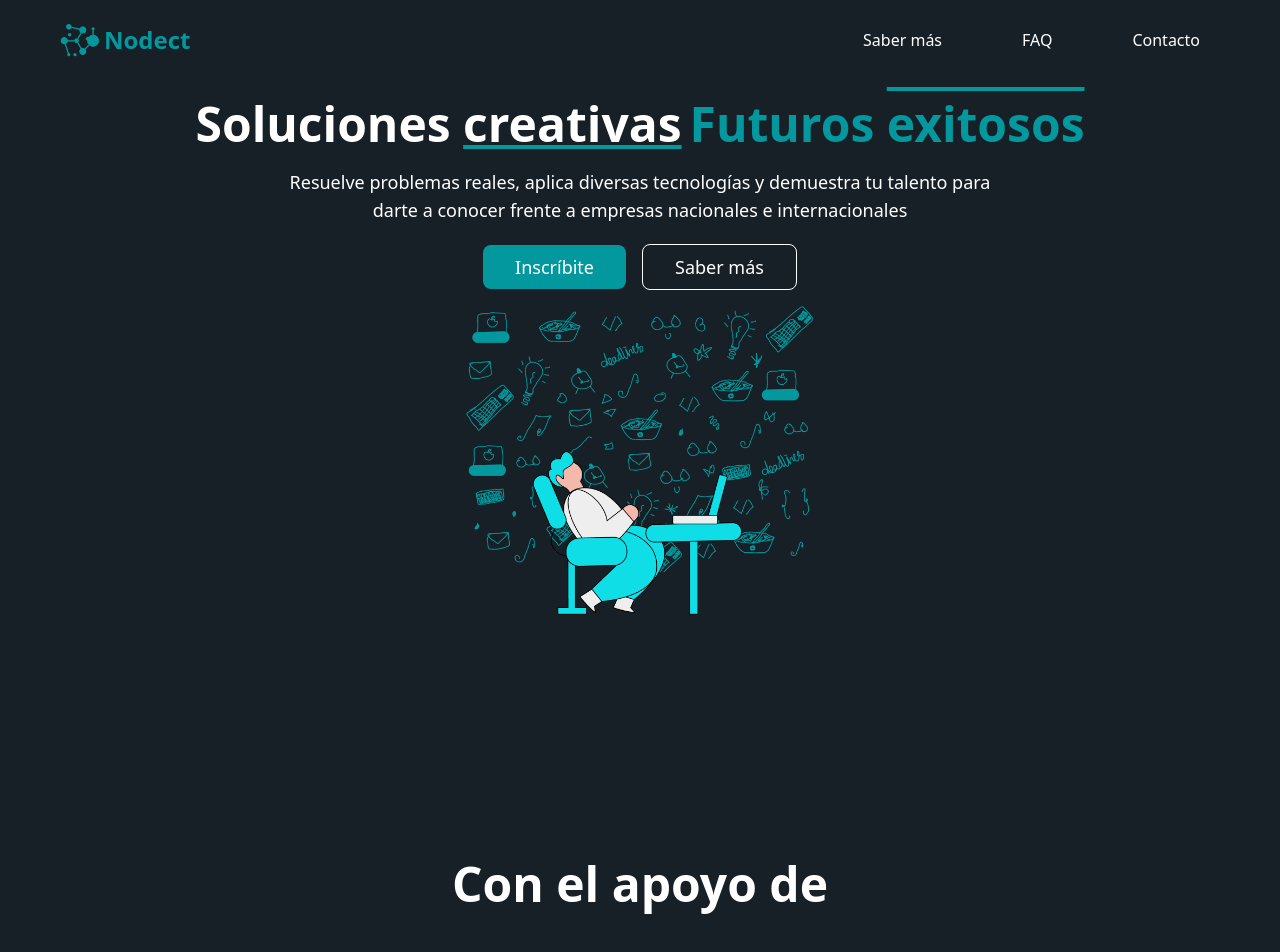
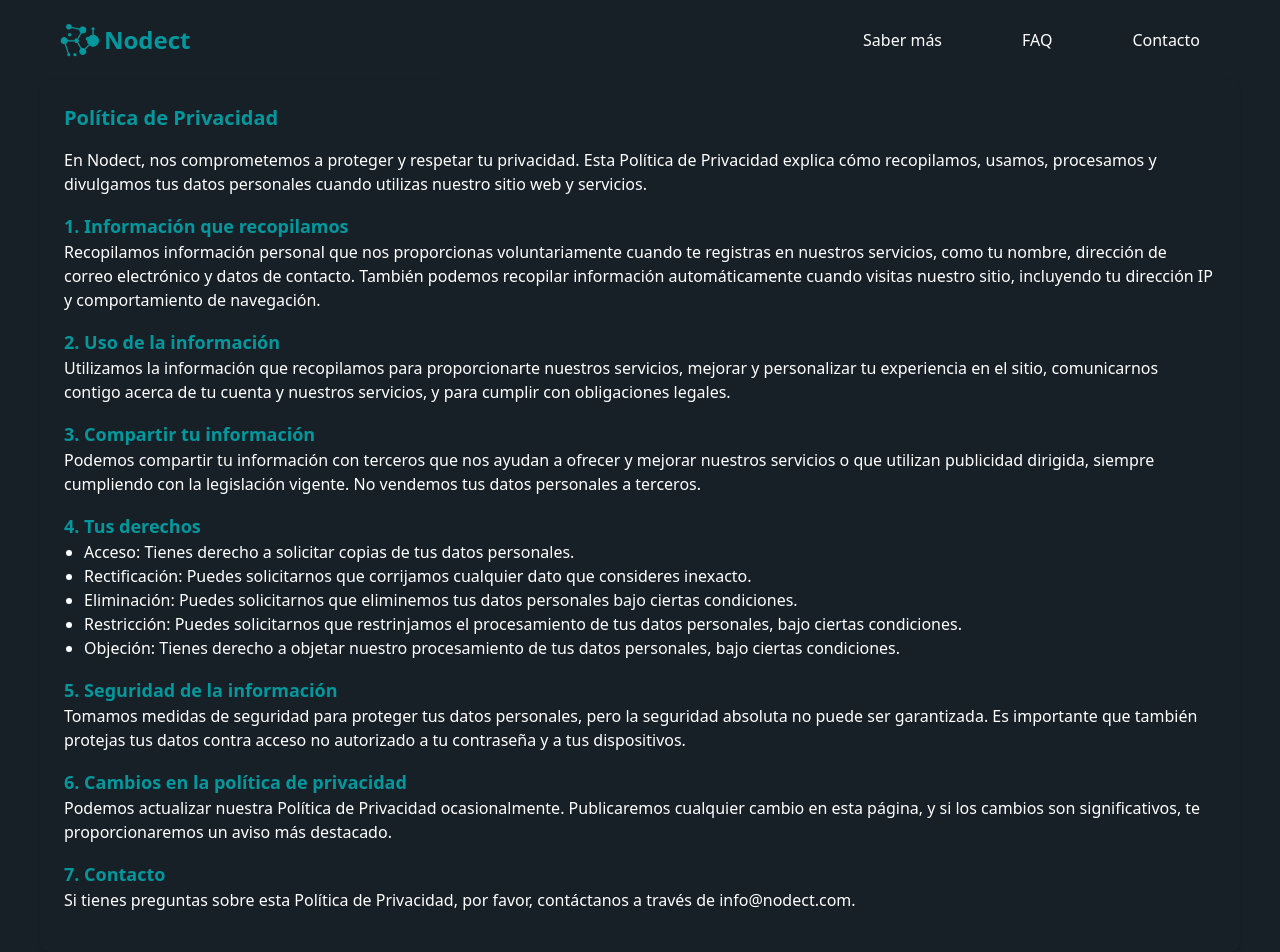
Before and after one commit to FabianChoque/LandingPageNodect, a React (Vite) app: page /#/privacy in a window 1280 px wide. Before the commit this address led to /. Shown: the top 952 px of the page. Built offline with nearby package versions, Linux system fonts and the light colour scheme.

Commit message:
NP-12 NP-15 Adding cookies and privacy policy pages

```diff
--- a/src/App.jsx
+++ b/src/App.jsx
@@ -1,11 +1,15 @@
 import { Navigate, Route, Routes } from "react-router-dom"
+//Footer and header
 import Navbar from "./components/ui/Navbar"
 import Footer from "./components/ui/Footer"
+
+//Pages
+import Home from "./pages/Home";
 import Contact from "./components/ui/Contact"
 import Faqs from "./components/ui/Faqs"
-import Home from "./pages/Home";
 import Bases from "./components/ui/Bases";
-
+import Cookies from "./pages/Cookies";
+import Privacy from "./pages/PrivacyPolicy";
 function App() {
   return (
     <div className="px-2 bg-bgbody xl:px-10">
@@ -15,6 +19,8 @@ function App() {
         <Route path="/contacto" element={ <Contact />}/>
         <Route path="/faqs" element={ <Faqs />}/>
         <Route path="/bases" element={ <Bases /> } />
+        <Route path="/cookies" element={ <Cookies /> } />
+        <Route path="/privacy" element={ <Privacy /> } />
         <Route path="/*" element={ <Navigate to='/'/>}/>
       </Routes>
       <Footer />
--- a/src/components/ui/Footer.jsx
+++ b/src/components/ui/Footer.jsx
@@ -19,6 +19,12 @@ const Footer = () => {
             <Link to="/faqs" className="text-white">
               FAQ
             </Link>
+            <Link to="/cookies" className="text-white">
+              Cookies
+            </Link>
+            <Link to="/privacy" className="text-white">
+              Privacidad
+            </Link>
             <Link to="/contacto" className="text-white">
               Contacto
             </Link>
--- /dev/null
+++ b/src/pages/Cookies.jsx
@@ -0,0 +1,76 @@
+import React from "react";
+const Cookies = () => {
+  return (
+    <section className="min-h-[90vh] md:min-h-[60vh] xl:min-h-[90vh]">
+      <div class="rounded-lg shadow p-6">
+        <h1 class="text-xl text-primary font-bold mb-4">Política de Cookies</h1>
+        <h2 class="text-lg text-primary font-semibold">1. Introducción</h2>
+        <p class="mb-4 text-white">
+          En Nodect, utilizamos cookies para mejorar tu experiencia en nuestra
+          plataforma. Esta política explica qué son las cookies, cómo las usamos
+          en nuestro sitio web y qué opciones tienes para controlarlas.
+        </p>
+
+        <h2 class="text-lg text-primary font-semibold">
+          2. ¿Qué son las cookies?
+        </h2>
+        <p class="mb-4 text-white">
+          Las cookies son pequeños archivos de texto que los sitios web que
+          visitas envían y almacenan en tu dispositivo. Las cookies se utilizan
+          para que el sitio web recuerde tus visitas y preferencias, ayudando a
+          proporcionar una experiencia más personalizada y a mejorar nuestros
+          servicios.
+        </p>
+
+        <h2 class="text-lg text-primary font-semibold">
+          3. Cómo utilizamos las cookies
+        </h2>
+        <ul class="list-disc text-white pl-5 mb-4">
+          <li>
+            <strong>Cookies esenciales:</strong> Necesarias para el
+            funcionamiento básico de nuestro sitio web, como mantener tu sesión
+            iniciada.
+          </li>
+          <li>
+            <strong>Cookies de rendimiento y análisis:</strong> Para analizar
+            cómo interactúan los usuarios con nuestro sitio y mejorar el
+            rendimiento y la funcionalidad del mismo.
+          </li>
+          <li>
+            <strong>Cookies de funcionalidad:</strong> Permiten que nuestro
+            sitio web recuerde las elecciones que haces y proporcionan
+            características mejoradas y más personales.
+          </li>
+          <li>
+            <strong>Cookies de publicidad y marketing:</strong> Se usan para
+            mostrar anuncios relevantes para ti y ayudar a medir la eficacia de
+            las campañas publicitarias.
+          </li>
+        </ul>
+
+        <h2 class="text-lg text-primary font-semibold">4. Tus opciones</h2>
+        <p class="mb-4 text-white">
+          Puedes gestionar o eliminar las cookies en cualquier momento a través
+          de los ajustes de tu navegador. Sin embargo, deshabilitar las cookies
+          puede afectar al funcionamiento de nuestro sitio.
+        </p>
+
+        <h2 class="text-lg text-primary font-semibold">
+          5. Cambios en la política de cookies
+        </h2>
+        <p class="mb-4 text-white">
+          Podemos actualizar esta política para reflejar cambios en las cookies
+          que utilizamos o por otras razones operativas, legales o regulatorias.
+        </p>
+
+        <h2 class="text-lg text-primary font-semibold">6. Más información</h2>
+        <p class="mb-4 text-white">
+          Si tienes preguntas sobre nuestro uso de cookies o esta política,
+          puedes contactarnos a través de info@nodect.com.
+        </p>
+      </div>
+    </section>
+  );
+};
+
+export default Cookies;
--- /dev/null
+++ b/src/pages/PrivacyPolicy.jsx
@@ -0,0 +1,89 @@
+import React from "react";
+const Privacy = () => {
+  return (
+    <section className="min-h-[90vh] md:min-h-[60vh] xl:min-h-[90vh]">
+      <div class="rounded-lg shadow p-6">
+        <h1 class="text-xl text-primary font-bold mb-4">Política de Privacidad</h1>
+        <p class="mb-4 text-white">
+          En Nodect, nos comprometemos a proteger y respetar tu
+          privacidad. Esta Política de Privacidad explica cómo recopilamos,
+          usamos, procesamos y divulgamos tus datos personales cuando utilizas
+          nuestro sitio web y servicios.
+        </p>
+
+        <h2 class="text-lg text-primary font-semibold">1. Información que recopilamos</h2>
+        <p class="mb-4 text-white">
+          Recopilamos información personal que nos proporcionas voluntariamente
+          cuando te registras en nuestros servicios, como tu nombre, dirección
+          de correo electrónico y datos de contacto. También podemos recopilar
+          información automáticamente cuando visitas nuestro sitio, incluyendo
+          tu dirección IP y comportamiento de navegación.
+        </p>
+
+        <h2 class="text-lg text-primary font-semibold">2. Uso de la información</h2>
+        <p class="mb-4 text-white">
+          Utilizamos la información que recopilamos para proporcionarte nuestros
+          servicios, mejorar y personalizar tu experiencia en el sitio,
+          comunicarnos contigo acerca de tu cuenta y nuestros servicios, y para
+          cumplir con obligaciones legales.
+        </p>
+
+        <h2 class="text-lg text-primary font-semibold">3. Compartir tu información</h2>
+        <p class="mb-4 text-white">
+          Podemos compartir tu información con terceros que nos ayudan a ofrecer
+          y mejorar nuestros servicios o que utilizan publicidad dirigida,
+          siempre cumpliendo con la legislación vigente. No vendemos tus datos
+          personales a terceros.
+        </p>
+
+        <h2 class="text-lg text-primary font-semibold">4. Tus derechos</h2>
+        <ul class="list-disc pl-5 mb-4 text-white">
+          <li>
+            Acceso: Tienes derecho a solicitar copias de tus datos personales.
+          </li>
+          <li>
+            Rectificación: Puedes solicitarnos que corrijamos cualquier dato que
+            consideres inexacto.
+          </li>
+          <li>
+            Eliminación: Puedes solicitarnos que eliminemos tus datos personales
+            bajo ciertas condiciones.
+          </li>
+          <li>
+            Restricción: Puedes solicitarnos que restrinjamos el procesamiento
+            de tus datos personales, bajo ciertas condiciones.
+          </li>
+          <li>
+            Objeción: Tienes derecho a objetar nuestro procesamiento de tus
+            datos personales, bajo ciertas condiciones.
+          </li>
+        </ul>
+
+        <h2 class="text-lg text-primary font-semibold">5. Seguridad de la información</h2>
+        <p class="mb-4 text-white">
+          Tomamos medidas de seguridad para proteger tus datos personales, pero
+          la seguridad absoluta no puede ser garantizada. Es importante que
+          también protejas tus datos contra acceso no autorizado a tu contraseña
+          y a tus dispositivos.
+        </p>
+
+        <h2 class="text-lg text-primary font-semibold">
+          6. Cambios en la política de privacidad
+        </h2>
+        <p class="mb-4 text-white">
+          Podemos actualizar nuestra Política de Privacidad ocasionalmente.
+          Publicaremos cualquier cambio en esta página, y si los cambios son
+          significativos, te proporcionaremos un aviso más destacado.
+        </p>
+
+        <h2 class="text-lg text-primary font-semibold">7. Contacto</h2>
+        <p class="mb-4 text-white">
+          Si tienes preguntas sobre esta Política de Privacidad, por favor,
+          contáctanos a través de info@nodect.com.
+        </p>
+      </div>
+    </section>
+  );
+};
+
+export default Privacy;
```
